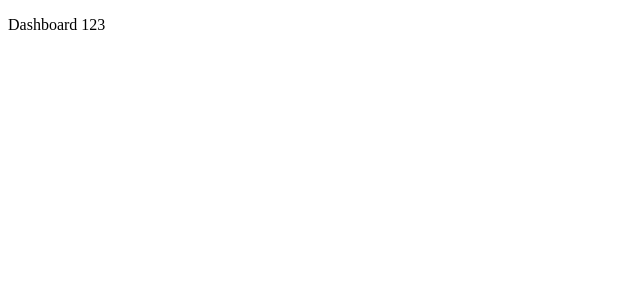
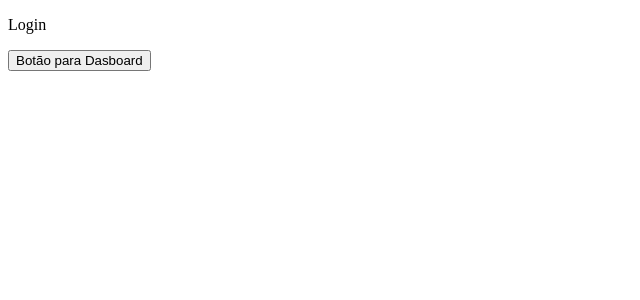
Before and after one commit to rodrigoMedeiros0/curso-react-typescript, a React (Create React App) app: page /entrar in a window 1280 px wide. Before the commit this address led to /pagina-inicial. Shown: the top 300 px of the page, without its empty margins (0-640 px from the left). Built offline with nearby package versions, Linux system fonts and the light colour scheme.

Commit message:
navegando entre paginas

```diff
--- a/src/app/pages/dashboard/Dashboard.tsx
+++ b/src/app/pages/dashboard/Dashboard.tsx
@@ -1,7 +1,15 @@
+import { Link } from "react-router-dom"
 
 
 export const Dashboard = () => {
     return (
-        <p>Dashboard 123</p>
+        <div>
+            <h2>Dashboard</h2>
+
+            <Link to="/entrar">
+                Login
+            </Link>
+        </div>
+
     )
 }
--- a/src/app/pages/index.tsx
+++ b/src/app/pages/index.tsx
@@ -1 +1,2 @@
-export * from './dashboard/Dashboard'
+export * from './dashboard/Dashboard';
+export * from './login/Login';
--- /dev/null
+++ b/src/app/pages/login/Login.tsx
@@ -0,0 +1,20 @@
+import { useNavigate } from "react-router-dom";
+
+export const Login = () => {
+
+    const navigate = useNavigate();
+
+    const handleClick = () => {
+        navigate("/pagina-inicial");
+    }
+
+    return (
+        <div>
+            <p>Login</p>
+
+            <button onClick={handleClick}>
+                Botão para Dasboard
+            </button>
+        </div>
+    )
+}
--- a/src/app/routes/index.tsx
+++ b/src/app/routes/index.tsx
@@ -4,13 +4,14 @@
   Route,
   Routes as Switch,
 } from "react-router-dom";
-import { Dashboard } from "../pages";
+import { Dashboard, Login } from "../pages";
 
 export const Routes = () => {
   return (
     <BrowserRouter>
       <Switch>
         <Route path="/pagina-inicial" element={<Dashboard />}/>
+        <Route path="/entrar" element={<Login />}/>
 
         <Route path="*" element={<Navigate to="/pagina-inicial" />} />
       </Switch>
```
Also changed, not shown: src/index.tsx (+4 -4 lines).
